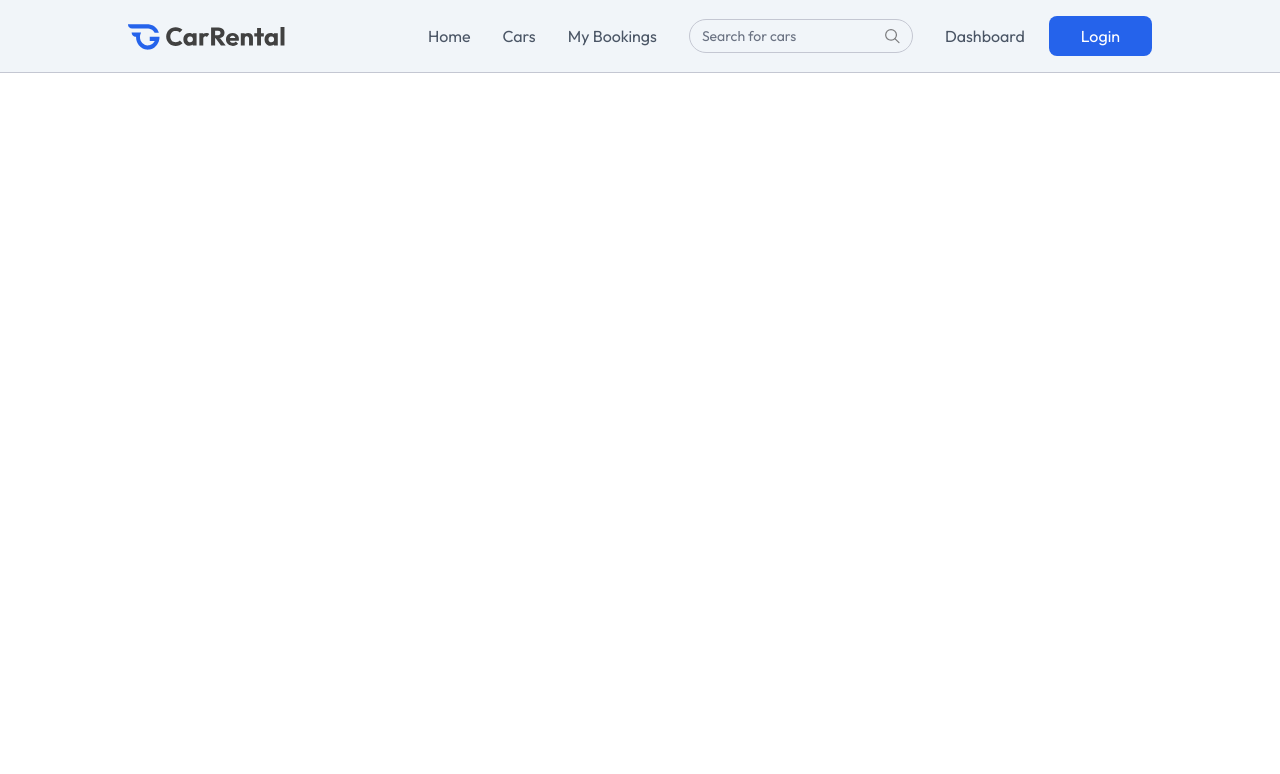
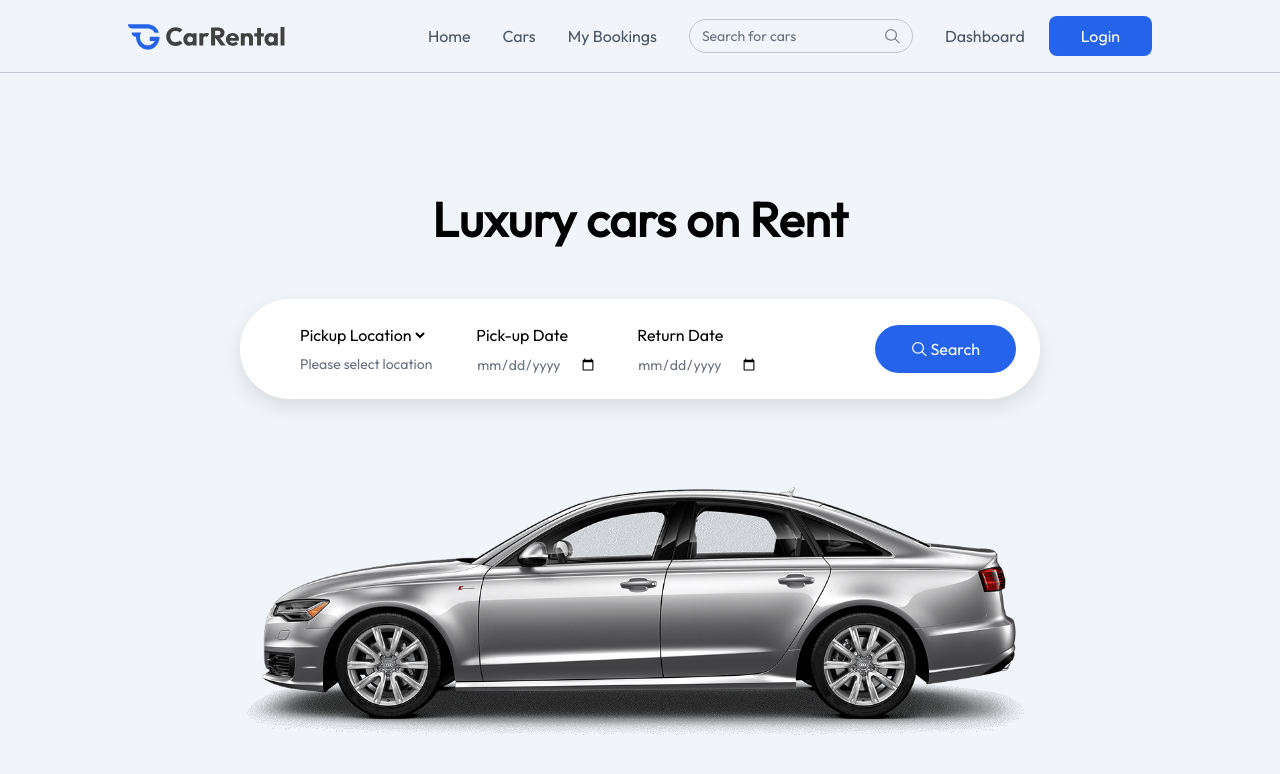
Before and after one commit to AjayMathew-1/CarRental, a React (Vite) app: page / in a window 1280 px wide. Shown: the top 774 px of the page. Built offline with nearby package versions, Linux system fonts and the light colour scheme.

Commit message:
feat: add routing and pages for Home, CarDetails, Cars, and MyBookings; implement Hero component

```diff
--- a/src/App.jsx
+++ b/src/App.jsx
@@ -1,6 +1,10 @@
 import React, { useState } from "react";
 import Navbar from "./components/Navbar";
-import { useLocation } from "react-router-dom";
+import { Route, Routes, useLocation } from "react-router-dom";
+import Home from "./pages/Home";
+import CarDetails from "./pages/CarDetails";
+import Cars from "./pages/Cars";
+import MyBookings from "./pages/MyBookings";
 
 const App = () => {
   const [showLogin, setShowLogin] = useState(false);
@@ -8,6 +12,14 @@
   return (
     <>
       {!isOwnerPath &&  <Navbar setShowLogin = {setShowLogin} />}
+
+    <Routes>
+      <Route path="/" element = {<Home />} />
+      <Route path= "/car-details/:id" element ={<CarDetails />} />
+      <Route path = '/cars'  element = {<Cars />}/>
+      <Route path = '/my-bookings' element = {<MyBookings />} />
+    </Routes>
+
     </>
   );
 };
--- /dev/null
+++ b/src/components/Hero.jsx
@@ -0,0 +1,68 @@
+import React, { useState } from "react";
+import { assets, cityList } from "../assets/assets";
+
+const Hero = () => {
+  const [pickUpLocation, setPickUpLocation] = useState("");
+
+  return (
+    <div className="h-screen flex flex-col items-center justify-center gap-14 bg-light text-center">
+      <h1 className="text-4xl md:text-5xl font-semibold">
+        Luxury cars on Rent
+      </h1>
+
+      <form className="flex flex-col md:flex-row items-start md:items-center justify-between p-6 rounded-lg md:rounded-full w-full max-w-80 md:max-w-200 bg-white shadow-[0px_8px_20px_rgba(0,0,0,0.1)]">
+        <div className="flex flex-col md:flex-row items-start md:items-center gap-10 min-md:ml-8">
+          <div className="flex flex-col gap-2 items-start">
+            <select
+              required
+              value={pickUpLocation}
+              onChange={(e) => setPickUpLocation(e.target.value)}
+            >
+              <option value="">Pickup Location</option>
+              {cityList.map((city, index) => (
+                <option key={index} value={city}>
+                  {city}
+                </option>
+              ))}
+            </select>
+            <p className="px-1 text-sm text-gray-500">
+              {pickUpLocation ? pickUpLocation : "Please select location"}
+            </p>
+          </div>
+
+          <div className="flex flex-col gap-2 items-start">
+            <label htmlFor="pickup-date">Pick-up Date</label>
+            <input
+              type="date"
+              id="pickup-date"
+              min={new Date().toISOString().split("T")[0]}
+              className="text-sm text-gray-500"
+              required
+            />
+          </div>
+
+          <div className="flex flex-col gap-2 items-start">
+            <label htmlFor="return-date">Return Date</label>
+            <input
+              type="date"
+              id="return-date"
+              className="text-sm text-gray-500"
+              required
+            />
+          </div>
+
+
+        </div>
+
+        <button className="flex items-center justify-center gap-1 px-9 py-3 max-sm:mt-4 bg-primary hover:bg-primary-dull text-white cursor-pointer border-radius : rounded-lg md:rounded-full">
+            <img src={assets.search_icon} alt="search" className="brightness-300" />
+            Search
+          </button>
+      </form>
+
+      <img src={assets.main_car} alt="car" className="max-h-74" />
+    </div>
+  );
+};
+
+export default Hero;
--- a/src/components/Navbar.jsx
+++ b/src/components/Navbar.jsx
@@ -2,20 +2,26 @@
 import { assets, menuLinks } from "../assets/assets";
 import { Link, useLocation, useNavigate } from "react-router-dom";
 
-const Navbar = ({setShowLogin}) => {
-
+const Navbar = ({ setShowLogin }) => {
   const location = useLocation();
-  const [open,setOpen] = useState(false)
+  const [open, setOpen] = useState(false);
   const navigate = useNavigate();
 
-
   return (
-    <div className={`flex items-center justify-between px-6 md:px-16 lg:px-24 xl:px-32 py-4 text-gray-600 border-b  border-borderColor relative transition all ${location.pathname === "/" && "bg-light" } `}>
-      <Link to = '/'>
+    <div
+      className={`flex items-center justify-between px-6 md:px-16 lg:px-24 xl:px-32 py-4 text-gray-600 border-b border-borderColor relative transition all ${
+        location.pathname === "/" && "bg-light"
+      }`}
+    >
+      <Link to="/">
         <img src={assets.logo} alt="logo" className="h-8" />
       </Link>
 
-      <div className={`"max-sm:fixed max-sm:h-screen max-sm:w-full max-sm:top-16 max-sm:border-t border-borderColor right-0 flex flex-col sm:flex-row items-start sm:items-center gap-4 sm:gap-8 max-sm:p-4 transition-all duration-300 z-50" ${location.pathname === "/" ? "bg-light" : "bg-white"} ${open ? "max-sm:translate-x-0" : "max-sm:translate-x-full"}`} >
+      <div
+        className={`max-sm:fixed max-sm:h-screen max-sm:w-full max-sm:top-16 max-sm:border-t border-borderColor right-0 flex flex-col sm:flex-row items-start sm:items-center gap-4 sm:gap-8 max-sm:p-4 transition-all duration-300 z-50 ${
+          location.pathname === "/" ? "bg-light" : "bg-white"
+        } ${open ? "max-sm:translate-x-0" : "max-sm:translate-x-full"}`}
+      >
         {menuLinks.map((link, index) => (
           <Link key={index} to={link.path}>
             {link.name}
@@ -23,26 +29,40 @@
         ))}
 
         <div className="hidden lg:flex items-center text-sm gap-2 border border-borderColor rounded-full px-3 max-w-56 ">
-          <input type="text" placeholder="Search for cars" className="py-1.5 w-full bg-transparent outline-none placeholder-gray-500" />
-          <img src={assets.search_icon} alt="search"  />
+          <input
+            type="text"
+            placeholder="Search for cars"
+            className="py-1.5 w-full bg-transparent outline-none placeholder-gray-500"
+          />
+          <img src={assets.search_icon} alt="search" />
         </div>
-        <div className="flex max-sm:flex-col items-start sm:items-center gap-6" >
+
+        <div className="flex max-sm:flex-col items-start sm:items-center gap-6">
           <button
-          onClick={ () => navigate('/owner') }
-          className="cursor-pointer">Dashboard</button>
+            onClick={() => navigate("/owner")}
+            className="cursor-pointer"
+          >
+            Dashboard
+          </button>
           <button
-          onClick={() =>setShowLogin(true)}
-          className="cursor-pointer px-8 py-2 bg-primary hover:bg-primary-dull transition-all text-white rounded-lg">Login </button>
+            onClick={() => setShowLogin(true)}
+            className="cursor-pointer px-8 py-2 bg-primary hover:bg-primary-dull transition-all text-white rounded-lg"
+          >
+            Login
+          </button>
         </div>
       </div>
 
-       <button className="sm:hidden cursor-pointer "
+      <button
+        className="sm:hidden cursor-pointer"
         aria-label="Menu"
-        onClick = { () => setOpen(!open)}
-        >
-        <img src= {open ? assets.close_icon : assets.menu_icon }  alt = "menu"/>
-       </button>
-
+        onClick={() => setOpen(!open)}
+      >
+        <img
+          src={open ? assets.close_icon : assets.menu_icon}
+          alt="menu"
+        />
+      </button>
     </div>
   );
 };
--- /dev/null
+++ b/src/pages/CarDetails.jsx
@@ -0,0 +1,9 @@
+import React from 'react'
+
+const CarDetails = () => {
+  return (
+    <div>CarDetails</div>
+  )
+}
+
+export default CarDetails
--- /dev/null
+++ b/src/pages/Cars.jsx
@@ -0,0 +1,9 @@
+import React from 'react'
+
+const Cars = () => {
+  return (
+    <div>Cars</div>
+  )
+}
+
+export default Cars
--- a/src/pages/Home.jsx
+++ b/src/pages/Home.jsx
@@ -1,8 +1,12 @@
 import React from 'react'
+import Hero from '../components/Hero'
 
 const Home = () => {
   return (
-    <div>Home</div>
+    <>
+      <Hero />
+    </>
+
   )
 }
 
--- /dev/null
+++ b/src/pages/MyBookings.jsx
@@ -0,0 +1,9 @@
+import React from 'react'
+
+const MyBookings = () => {
+  return (
+    <div>MyBookings</div>
+  )
+}
+
+export default MyBookings
```
